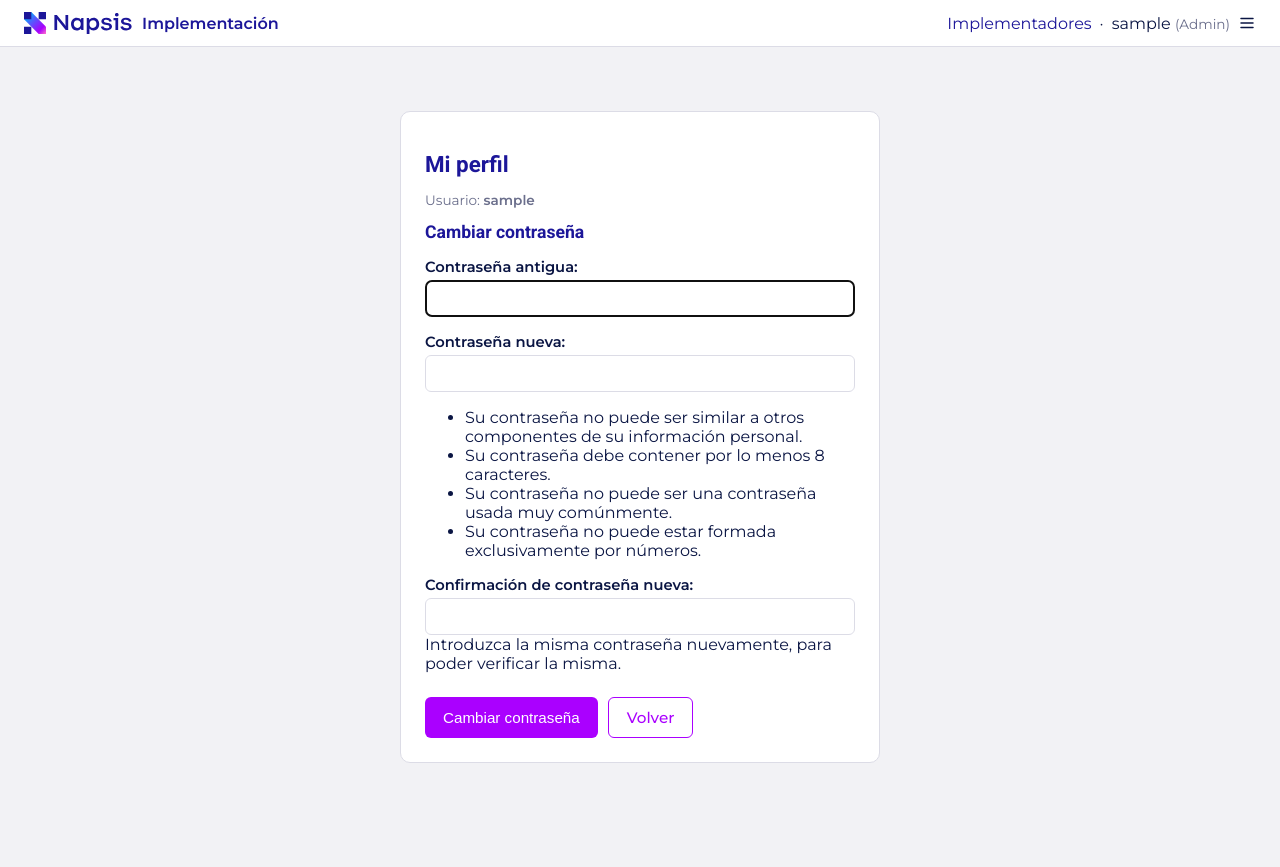
After one commit to AluSkies/implementador.napsis, a Django app: page /perfil/ in a window 1280 px wide. The commit adds this page. Run offline with Django 5.2, Linux system fonts and the light colour scheme; the visitor is signed in with stand-in values (Sample User, id 1).

Commit message:
Agrega menú de usuario con Mi perfil y cambio de contraseña
El nombre de usuario del encabezado despliega un menú (hamburguesa) con
"Mi perfil" y "Salir". Mi perfil es la página de autogestión, por ahora solo
para cambiar la contraseña; la usan clientes y equipo.

```diff
--- a/clients/views.py
+++ b/clients/views.py
@@ -1,13 +1,27 @@
 from pathlib import Path
 
 from django.conf import settings
+from django.contrib import messages
 from django.contrib.auth.decorators import login_required
-from django.contrib.auth.views import LoginView
+from django.contrib.auth.mixins import LoginRequiredMixin
+from django.contrib.auth.views import LoginView, PasswordChangeView
 from django.db.models import Q
 from django.http import FileResponse, Http404
 from django.urls import reverse_lazy
 
 from .models import Implementacion
+
+
+class PerfilView(LoginRequiredMixin, PasswordChangeView):
+    """Autogestión de la cuenta ("Mi perfil"), igual para clientes y equipo. Por ahora solo
+    permite cambiar la contraseña; el cambio mantiene abierta la sesión actual."""
+
+    template_name = "perfil.html"
+    success_url = reverse_lazy("perfil")
+
+    def form_valid(self, form):
+        messages.success(self.request, "Tu contraseña se cambió correctamente.")
+        return super().form_valid(form)
 
 
 class PortalLoginView(LoginView):
--- a/config/urls.py
+++ b/config/urls.py
@@ -3,11 +3,12 @@ from django.contrib.auth.views import LogoutView
 from django.urls import include, path
 from django.views.generic import TemplateView
 
-from clients.views import PortalLoginView, media_protegida
+from clients.views import PerfilView, PortalLoginView, media_protegida
 
 urlpatterns = [
     path("", TemplateView.as_view(template_name="landing.html"), name="landing"),
     path("login/", PortalLoginView.as_view(), name="login"),
+    path("perfil/", PerfilView.as_view(), name="perfil"),
     path("logout/", LogoutView.as_view(), name="logout"),
     path("admin/", admin.site.urls),
     path("panel/", include("dashboard.urls")),
--- a/templates/base.html
+++ b/templates/base.html
@@ -90,6 +90,13 @@
         .section-readonly dl { display: grid; grid-template-columns: max-content 1fr; gap: 4px 16px; margin: 0; }
         .section-readonly dt { font-weight: 600; color: var(--primary-dark); }
         .section-readonly dd { margin: 0; }
+        .topbar-user { display: flex; align-items: center; gap: 8px; }
+        details.menu-usuario { position: relative; }
+        details.menu-usuario summary { list-style: none; cursor: pointer; display: flex; align-items: center; gap: 8px; }
+        details.menu-usuario summary::-webkit-details-marker { display: none; }
+        .menu-usuario-lista { position: absolute; right: 0; top: calc(100% + 8px); min-width: 160px; background: #fff; border: 1px solid var(--border); border-radius: 6px; box-shadow: 0 6px 18px rgba(0,0,0,.12); padding: 4px 0; z-index: 20; }
+        .menu-usuario-lista a, .menu-usuario-lista button { display: block; width: 100%; text-align: left; padding: 8px 14px; background: none; border: none; font: inherit; color: var(--primary-dark); cursor: pointer; text-decoration: none; box-sizing: border-box; }
+        .menu-usuario-lista a:hover, .menu-usuario-lista button:hover { background: #f1f4f8; }
         details.opciones-avanzadas { margin: 16px 0; border: 1px solid #d9dee5; border-radius: 6px; padding: 10px 14px; }
         details.opciones-avanzadas summary { cursor: pointer; font-weight: 600; }
         details.opciones-avanzadas[open] summary { margin-bottom: 10px; }
@@ -126,13 +133,21 @@
         <span>Implementación</span>
     </a>
     {% if request.user.is_authenticated %}
-        <span>
+        <span class="topbar-user">
             {% if request.user.is_superuser %}<a href="{% url 'dashboard:implementadores' %}">Implementadores</a> ·{% endif %}
-            {{ request.user }}{% if request.user.is_staff %} <span class="muted">({% if request.user.is_superuser %}Admin{% else %}Implementador{% endif %})</span>{% endif %} ·
-            <form method="post" action="{% url 'logout' %}" style="display:inline">
-                {% csrf_token %}
-                <button type="submit" style="background:none;border:none;padding:0;color:var(--primary-dark);text-decoration:underline;cursor:pointer;font:inherit;">Salir</button>
-            </form>
+            <details class="menu-usuario">
+                <summary aria-label="Menú de usuario">
+                    <span>{{ request.user }}{% if request.user.is_staff %} <span class="muted">({% if request.user.is_superuser %}Admin{% else %}Implementador{% endif %})</span>{% endif %}</span>
+                    <svg width="18" height="18" viewBox="0 0 24 24" fill="none" stroke="currentColor" stroke-width="2" stroke-linecap="round" aria-hidden="true"><path d="M4 6h16M4 12h16M4 18h16"/></svg>
+                </summary>
+                <div class="menu-usuario-lista">
+                    <a href="{% url 'perfil' %}">Mi perfil</a>
+                    <form method="post" action="{% url 'logout' %}">
+                        {% csrf_token %}
+                        <button type="submit">Salir</button>
+                    </form>
+                </div>
+            </details>
         </span>
     {% endif %}
 </header>
--- /dev/null
+++ b/templates/perfil.html
@@ -0,0 +1,16 @@
+{% extends "base.html" %}
+{% block content %}
+<div class="card" style="max-width:480px;margin:40px auto;">
+    <h1>Mi perfil</h1>
+    <p class="muted">Usuario: <strong>{{ request.user.username }}</strong></p>
+    <h2>Cambiar contraseña</h2>
+    <form method="post">
+        {% csrf_token %}
+        {{ form.as_p }}
+        <div class="actions">
+            <button class="btn" type="submit">Cambiar contraseña</button>
+            <a class="btn secondary" href="{% if request.user.is_staff %}{% url 'dashboard:home' %}{% else %}{% url 'onboarding:mis_implementaciones' %}{% endif %}">Volver</a>
+        </div>
+    </form>
+</div>
+{% endblock %}
```
Also changed, not shown: clients/tests/test_perfil.py (added, +50 -0 lines).
